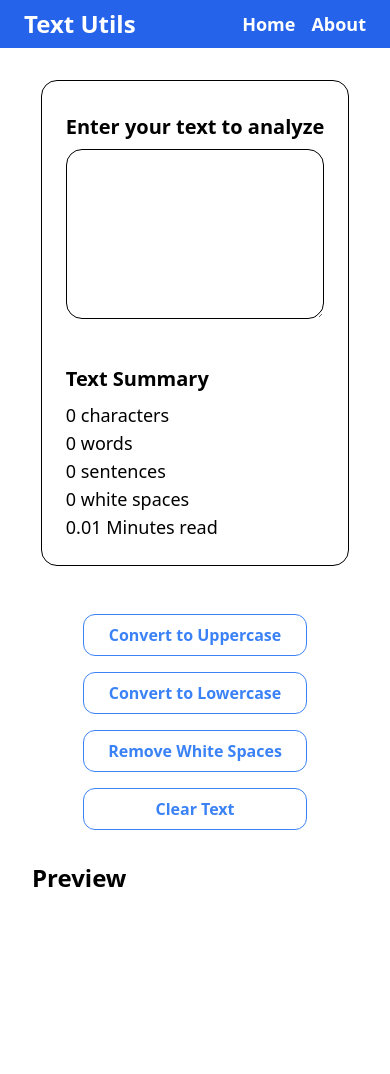
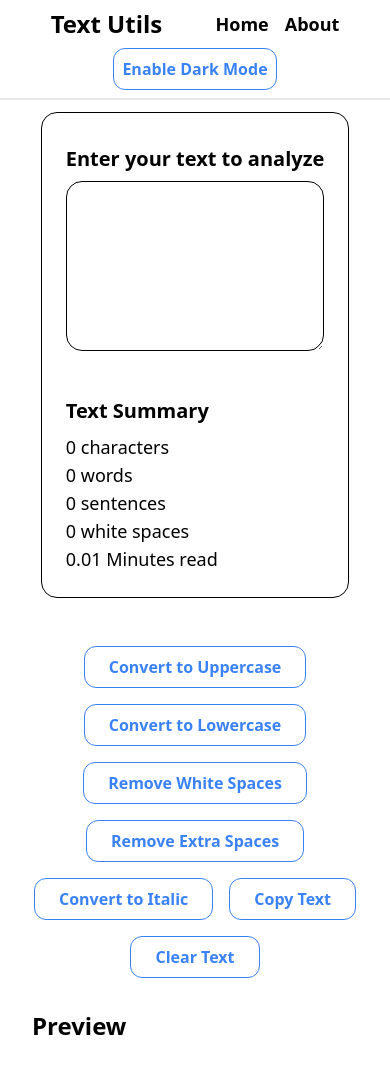
Before and after one commit to nishadbhujbal/CWH_TextUtils, a React (Create React App) app: page / in a window 390 px wide. Shown: the top 1074 px of the page. Before the commit the page ends 942 px from the top, so only its background shows below. Built offline with nearby package versions, Linux system fonts and the light colour scheme.

Commit message:
Added couple more buttons to improve functionality and tweaked the responsive design

```diff
--- a/src/components/Navbar.js
+++ b/src/components/Navbar.js
@@ -1,10 +1,46 @@
+import { useState } from "react";
 import { Link } from "react-router-dom";
 
 function Navbar(props) {
+  const [myStyle, setMyStyle] = useState({
+    color: "black",
+    backgroundColor: "white",
+  });
+
+  const [btnText, setBtnText] = useState("Enable Dark Mode");
+
+  const toggleStyle = () => {
+    if (myStyle.color === "black") {
+      setMyStyle({
+        color: "white",
+        backgroundColor: "black",
+      });
+      setBtnText("Enable Dark Mode");
+    } else {
+      setMyStyle({
+        color: "black",
+        backgroundColor: "white",
+      });
+      setBtnText("Enable Light Mode");
+    }
+  };
+
   return (
     <>
-      <nav className="flex justify-between items-center w-full bg-blue-600 p-2 px-6 text-white  ">
-        <div id="name" className="font-semibold text-2xl">
+      <nav
+        className="fixed top-0 right-0 left-0 flex flex-col-reverse md:flex-row justify-between items-center border-b-2 w-full bg-blue-600 p-2 px-6 text-white gap-2"
+        style={myStyle}
+      >
+        <div>
+          <button
+            onClick={toggleStyle}
+            className="rounded-xl font-semibold p-2 border border-blue-500 bg-white text-blue-500 hover:bg-blue-500 hover:text-white"
+          >
+            {btnText}
+          </button>
+        </div>
+        <div className="flex flex-row justify-around md:justify-between items-center w-full md:w-1/2">
+          <div id="name" className="font-semibold text-2xl ">
             {props.title}
           </div>
           <ul id="menuItems" className="flex gap-4 text-lg font-semibold">
@@ -15,6 +51,7 @@ function Navbar(props) {
               <Link to="/About">About</Link>
             </li>
           </ul>
+        </div>
       </nav>
     </>
   );
--- a/src/components/TextForm.js
+++ b/src/components/TextForm.js
@@ -2,19 +2,37 @@ import { useState } from "react";
 
 function TextForm(props) {
   const [text, setText] = useState("");
-  const handleUpClick = () => {
+
+  const convertUpperCase = () => {
     let newText = text.toUpperCase();
     setText(newText);
   };
 
-  const handleLowClick = () => {
+  const convertLowerCase = () => {
     let newText = text.toLowerCase();
     setText(newText);
   };
 
-  const handleWhiteSpaceClick = () => {
+  const handleWhiteSpace = () => {
     let newText = text.replace(/\s/g, "");
     setText(newText);
+  };
+
+  const handleExtraSpaces = () => {
+    let newText = text.split(/[ ]+/);
+    setText(newText.join(" "));
+  };
+
+  const handleItalic = () => {
+    let newText = text;
+    document.getElementById("para").innerHTML = newText.italics();
+    setText(newText);
+  };
+
+  const handleCopy = () => {
+    var text = document.getElementById("myBox");
+    text.select();
+    navigator.clipboard.writeText(text.value);
   };
 
   const handleClearClick = () => {
@@ -29,23 +47,23 @@ function TextForm(props) {
 
   return (
     <>
-      <div className="rounded-xl h-full flex flex-col items-center justify-center gap-8">
-        <div className="flex flex-col mt-8 m-4 p-2 md:p-4 border border-black rounded-2xl md:flex-row md:w-[90vh] md:h-[50vh] ">
-          <div className=" w-full md:w-1/2 p-4 md:border-r-2">
-            <h1 className="text-xl md:text-3xl my-2 md:my-4 font-semibold">
+      <div className="mt-20 flex flex-col items-center justify-center gap-8">
+        <div className="flex flex-col mt-8 m-4 p-2 lg:p-4 border border-black rounded-2xl lg:flex-row lg:w-[90vh] lg:h-[50vh] ">
+          <div className=" w-full lg:w-1/2 p-4 lg:border-r-2">
+            <h1 className="text-xl lg:text-3xl my-2 lg:my-4 font-semibold">
               {props.heading1}
             </h1>
             <textarea
               name="text"
               id="myBox"
-              className="border border-black rounded-2xl w-full h-[170px] md:h-1/2 pt-2 px-2 scrollbar-hide"
+              className="border border-black rounded-2xl w-full h-[170px] lg:h-1/2 pt-2 px-2 scrollbar-hide"
               value={text}
               onChange={handleOnChange}
             ></textarea>
           </div>
 
-          <div className="w-full md:w-1/2 p-4">
-            <h1 className="text-xl md:text-3xl my-2 md:my-4 font-semibold">
+          <div className="w-full lg:w-1/2 p-4">
+            <h1 className="text-xl lg:text-3xl my-2 lg:my-4 font-semibold">
               {props.heading2}
             </h1>
             <p className="text-lg">{text.length} characters</p>
@@ -58,24 +76,42 @@ function TextForm(props) {
           </div>
         </div>
 
-        <div className="flex flex-col md:flex-row justify-center gap-4">
+        <div className="flex flex-row flex-wrap justify-center gap-4 md:px-8">
           <button
             className="rounded-xl font-semibold px-6 py-2 border border-blue-500 bg-white text-blue-500 hover:bg-blue-500 hover:text-white"
-            onClick={handleUpClick}
+            onClick={convertUpperCase}
           >
             Convert to Uppercase
           </button>
           <button
             className="rounded-xl font-semibold px-6 py-2 border border-blue-500 bg-white text-blue-500 hover:bg-blue-500 hover:text-white"
-            onClick={handleLowClick}
+            onClick={convertLowerCase}
           >
             Convert to Lowercase
           </button>
           <button
             className="rounded-xl font-semibold px-6 py-2 border border-blue-500 bg-white text-blue-500 hover:bg-blue-500 hover:text-white"
-            onClick={handleWhiteSpaceClick}
+            onClick={handleWhiteSpace}
           >
             Remove White Spaces
+          </button>
+          <button
+            className="rounded-xl font-semibold px-6 py-2 border border-blue-500 bg-white text-blue-500 hover:bg-blue-500 hover:text-white"
+            onClick={handleExtraSpaces}
+          >
+            Remove Extra Spaces
+          </button>
+          <button
+            className="rounded-xl font-semibold px-6 py-2 border border-blue-500 bg-white text-blue-500 hover:bg-blue-500 hover:text-white"
+            onClick={handleItalic}
+          >
+            Convert to Italic
+          </button>
+          <button
+            className="rounded-xl font-semibold px-6 py-2 border border-blue-500 bg-white text-blue-500 hover:bg-blue-500 hover:text-white"
+            onClick={handleCopy}
+          >
+            Copy Text
           </button>
           <button
             className="rounded-xl font-semibold px-6 py-2 border border-blue-500 bg-white text-blue-500 hover:bg-blue-500 hover:text-white"
@@ -87,7 +123,9 @@ function TextForm(props) {
 
         <div id="preview" className="flex flex-col px-8 mb-8  w-full gap-4">
           <h2 className="text-2xl font-semibold">Preview</h2>
-          <p className="text-lg whitespace-pre-wrap break-words">{text}</p>
+          <p id="para" className="text-lg whitespace-pre-wrap break-words">
+            {text}
+          </p>
         </div>
       </div>
     </>
```
Lines whose indentation alone changed are shown as unchanged.
